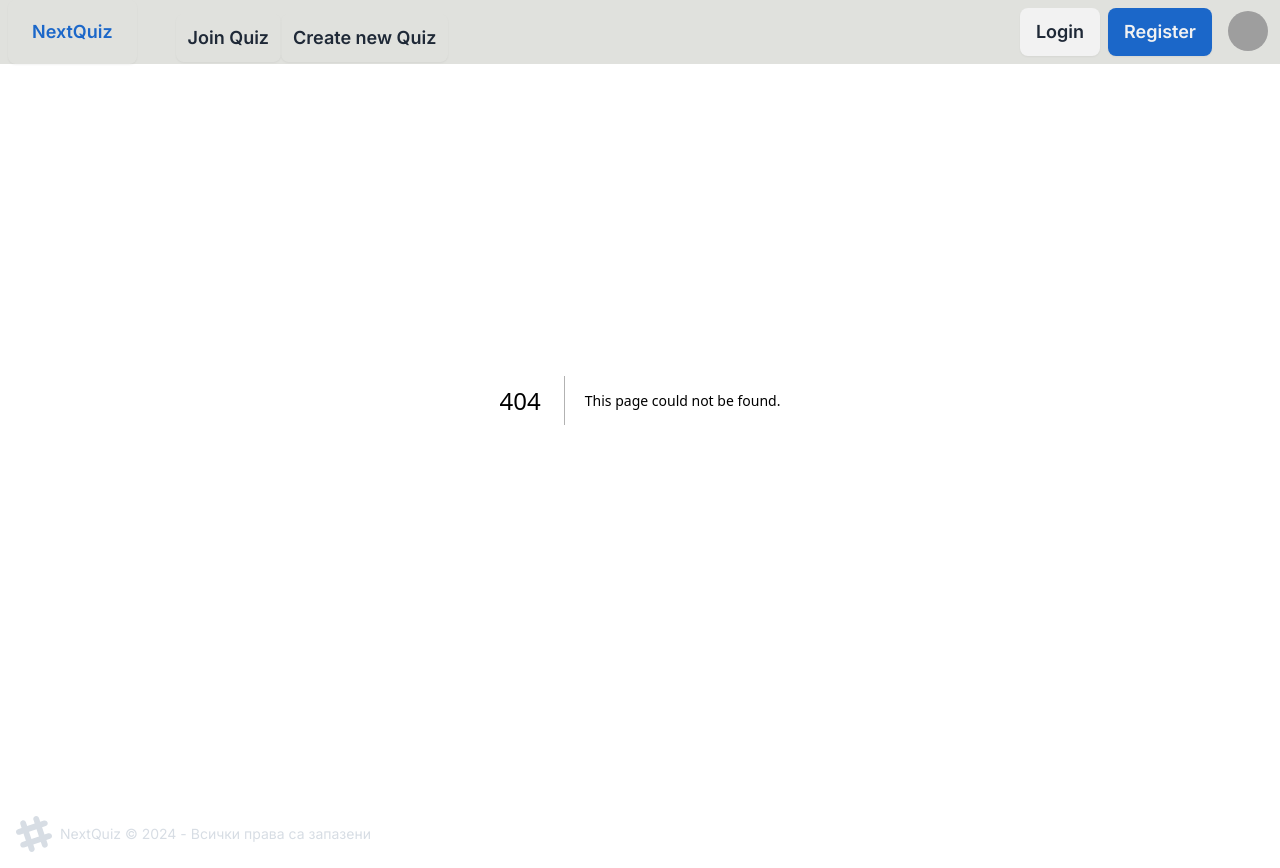
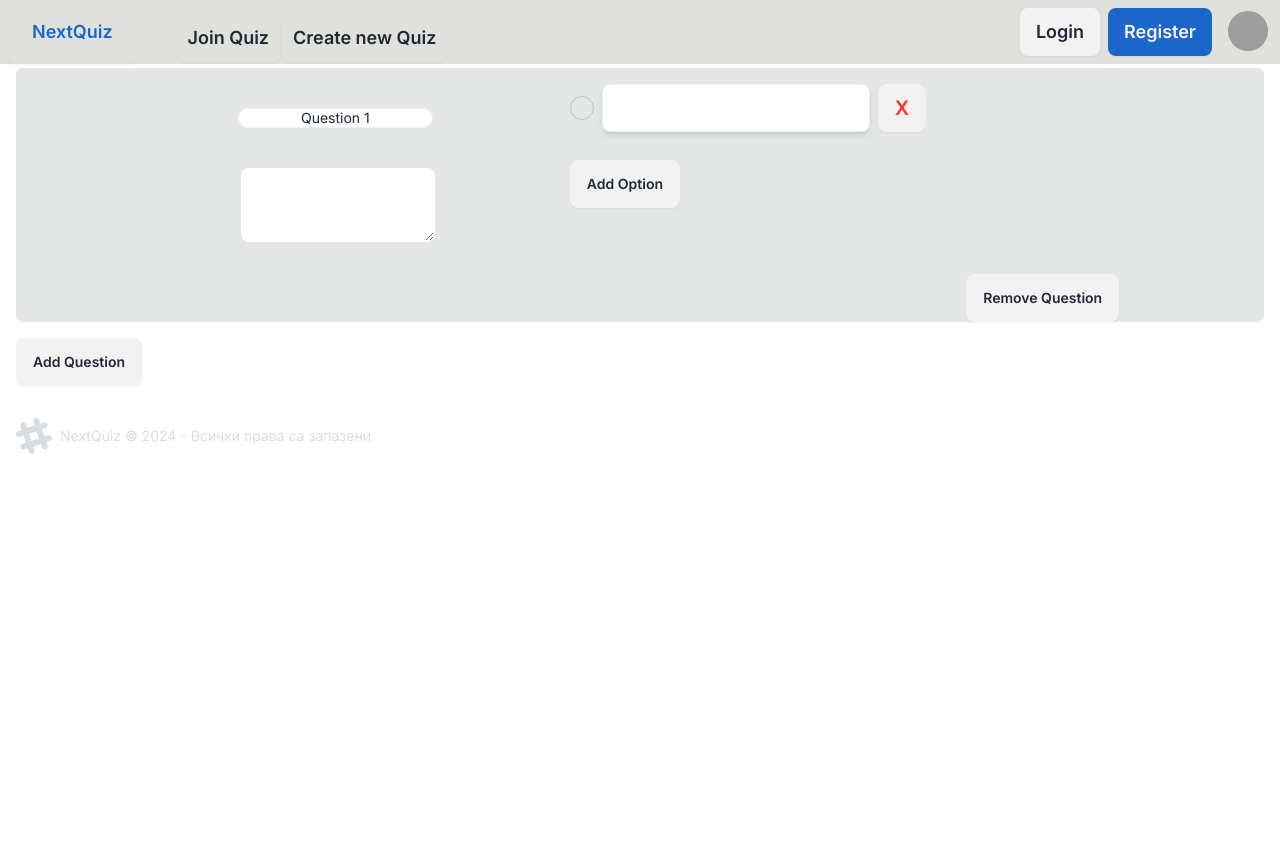
Before and after one commit to RosenIgn/NextQuiz, a Next.js app in the folder QuizApp/Client/quiz-app/: page /createQuiz in a window 1280 px wide. Before the commit this address had no page. After the commit the page ends 800 px from the top, so only its background shows below. Built offline with nearby package versions, Linux system fonts and the light colour scheme; grey boxes are pictures that could not be loaded.

Commit message:
create quiz created

```diff
--- /dev/null
+++ b/QuizApp/Client/quiz-app/app/createQuiz/page.js
@@ -0,0 +1,112 @@
+"use client";
+
+import { useState } from "react";
+
+const Page = () => {
+  const [questions, setQuestions] = useState([{ question: "", options: [""] }]);
+
+  const addQuestion = () => {
+    setQuestions([...questions, { question: "", options: [""] }]);
+  };
+
+  const removeQuestion = (index) => {
+    const updatedQuestions = [...questions];
+    updatedQuestions.splice(index, 1);
+    setQuestions(updatedQuestions);
+  };
+
+  const handleQuestionChange = (index, value) => {
+    const updatedQuestions = [...questions];
+    updatedQuestions[index].question = value;
+    setQuestions(updatedQuestions);
+  };
+
+  const addOption = (questionIndex) => {
+    const updatedQuestions = [...questions];
+    updatedQuestions[questionIndex].options.push("");
+    setQuestions(updatedQuestions);
+  };
+
+  const removeOption = (questionIndex, optionIndex) => {
+    const updatedQuestions = [...questions];
+    updatedQuestions[questionIndex].options.splice(optionIndex, 1);
+    setQuestions(updatedQuestions);
+  };
+
+  const handleOptionChange = (questionIndex, optionIndex, value) => {
+    const updatedQuestions = [...questions];
+    updatedQuestions[questionIndex].options[optionIndex] = value;
+    setQuestions(updatedQuestions);
+  };
+
+  return (
+    <div className="container mx-auto p-4">
+      <h1 className="text-3xl font-bold mb-4">Create Quiz</h1>
+
+      {questions.map((question, questionIndex) => (
+        <div
+          key={questionIndex}
+          className="flex flex-row justify-center bg-base-300 space-y-4 rounded-md w-full mb-4"
+        >
+        <setion id="question field" className='flex flex-col mr-5'>
+
+          <div
+            className="badge mr-10 mt-10 w-1/2 self-center"
+            label={`Question ${questionIndex + 1}`}
+            onChange={(e) =>
+                handleQuestionChange(questionIndex, e.target.value)
+            }
+            >
+            {`Question ${questionIndex + 1}`}
+          </div>
+
+          <textarea className="textarea flex-row text-md w-1/2 max-h-44 mt-10 m-20">
+          </textarea>
+
+        </setion>
+
+          <div className="space-y-2">
+            {question.options.map((option, optionIndex) => (
+              <div key={optionIndex} className="flex items-center space-x-2">
+                <input type="radio" name={`radio-${questionIndex + 1}`} className="radio mb-5" />
+                <input
+                  className="input border-light-blue mb-5 shadow-md"
+                  onChange={(e) =>
+                    handleOptionChange(
+                      questionIndex,
+                      optionIndex,
+                      e.target.value
+                    )
+                  }
+                />
+                <button
+                  className="btn mb-5 text-xl text-wrong-red"
+                  onClick={() => removeOption(questionIndex, optionIndex)}
+                >
+                  {" "}
+                  X{" "}
+                </button>
+              </div>
+            ))}
+            {question.options.length <= 3 && (<button className="btn" onClick={() => addOption(questionIndex)}>
+              Add Option
+            </button>)}
+          </div>
+
+          <div
+            className="btn ml-10 mb-5 self-end"
+            onClick={() => removeQuestion(questionIndex)}
+          >
+            Remove Question
+          </div>
+        </div>
+      ))}
+
+      <button className="btn" onClick={addQuestion}>
+        Add Question
+      </button>
+    </div>
+  );
+};
+
+export default Page;
--- a/QuizApp/Client/quiz-app/components/login.js
+++ b/QuizApp/Client/quiz-app/components/login.js
@@ -1,6 +1,6 @@
 'use client';
 import { useState } from 'react';
-//not used
+//NOT USED!!!
 const Page = () => {
 
         const [formData, setFormData] = useState({
--- a/QuizApp/Client/quiz-app/tailwind.config.js
+++ b/QuizApp/Client/quiz-app/tailwind.config.js
@@ -18,6 +18,7 @@ module.exports = {
       'main-blue': '#1B67C9',
       'blue-200': '#bfdbfe',
       'light-blue': '#E9F0FA',
+      'wrong-red': '#ff3333',
     },
     extend: {
 
```
